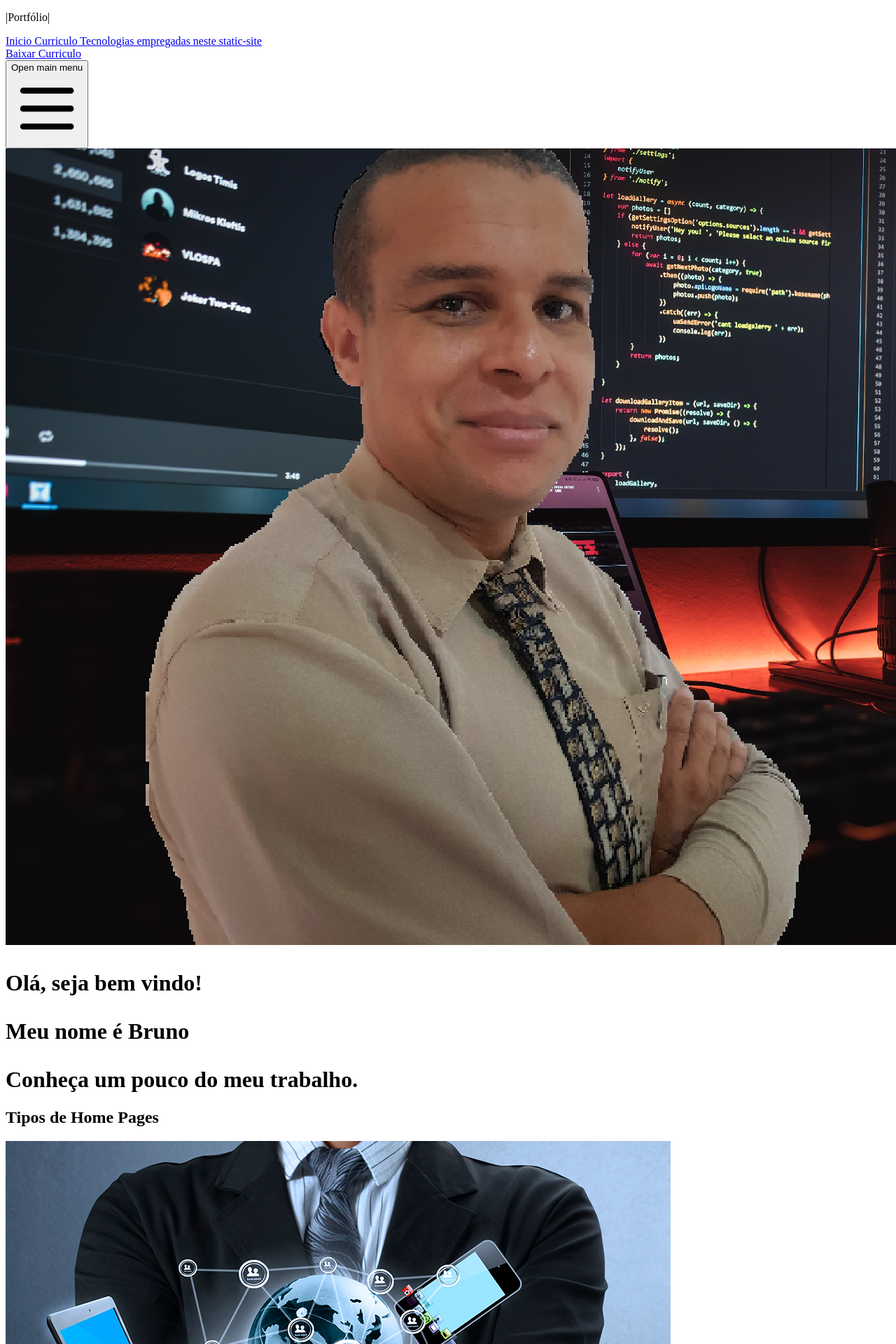
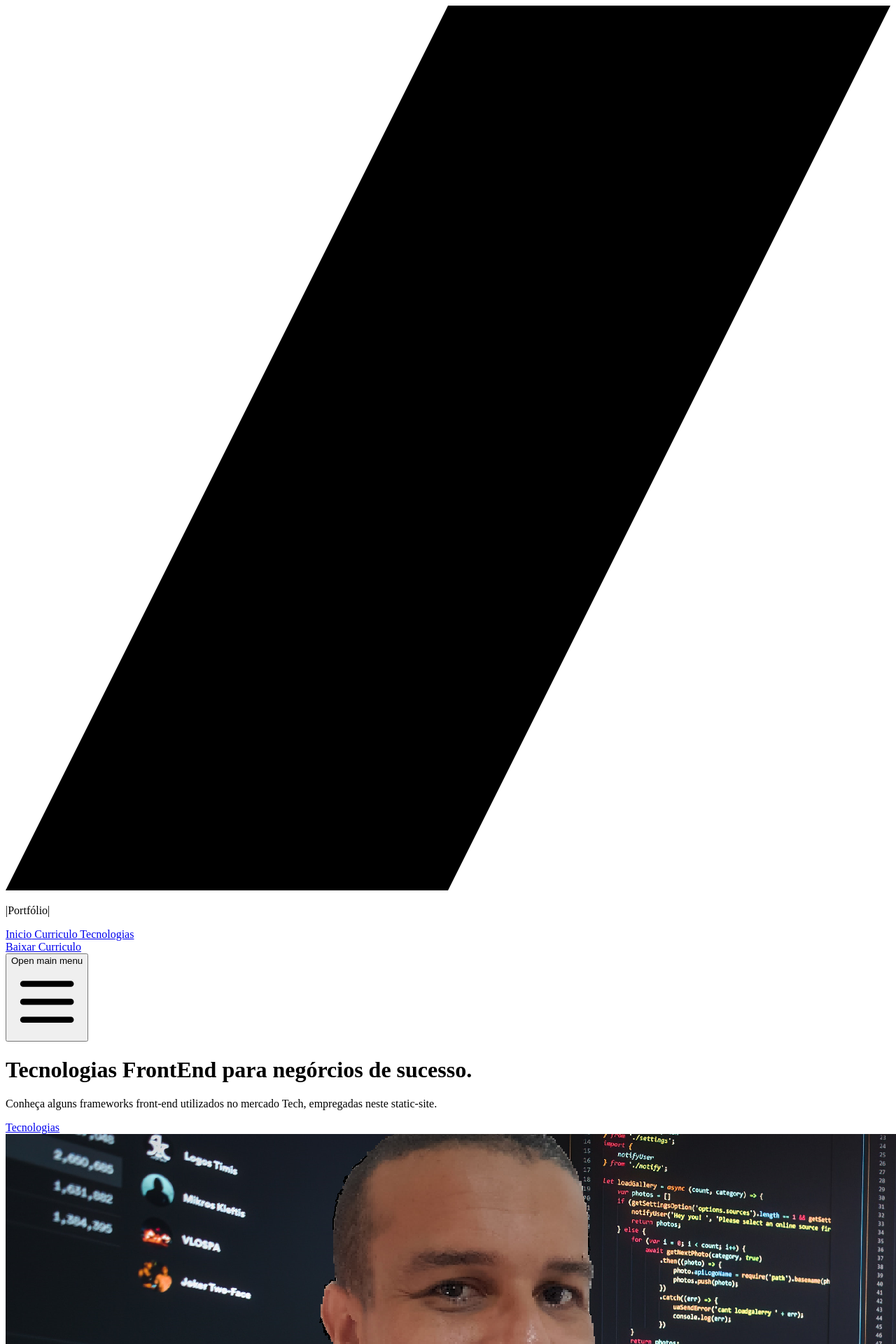
Before and after one commit to wwwbruno1981/portfolio, a Next.js app: page / in a window 1280 px wide. Shown: the top 1920 px of the page at 70% size. Built offline with nearby package versions, Linux system fonts and the light colour scheme.

Commit message:
atualizacao 8

```diff
--- a/components/folder.js
+++ b/components/folder.js
@@ -2,35 +2,40 @@
 
 const callouts = [
   {
-    name: 'Style',
+    name: 'Home Page Style',
     description: 'Landing Page',
     imageSrc: '/assets/bgTECS.jpg',
     imageAlt: 'imagem de landingpage.',
     href: '/landingpage',
   },
   {
-    name: 'Style',
+    name: 'Home Page Style',
     description: 'Ecommerce',
     imageSrc: '/assets/bgECO.png',
     imageAlt: 'imafem de ecommerce.',
     href: '/ecommerce',
   },
   {
-    name: 'Style',
+    name: 'Home Page Style',
     description: 'Em construção',
     imageSrc: 'https://tailwindui.com/img/ecommerce-images/home-page-02-edition-03.jpg',
     imageAlt: 'Collection of four insulated travel bottles on wooden shelf.',
     href: '#',
   },
+
 ]
 function Folder() {
         return (
           <div className="bg-gray-100">
+            <div className="sm:text-center lg:text-center">
+              <h1 className="text-4xl tracking-tight font-sans text-gray-900 sm:text-5xl md:text-5xl">
+                <span className="block xl:inline">Home Pages</span>{' '}
+                <span className="block text-indigo-600 xl:inline">Technology.</span>
+              </h1>
+              </div>
           <div className="max-w-7xl mx-auto px-4 sm:px-6 lg:px-8">
             <div className="max-w-2xl mx-auto py-16 sm:py-24 lg:py-10 lg:max-w-none">
-             <Barra />
-
-              <div className="mt-6 space-y-12 lg:space-y-0 lg:grid lg:grid-cols-3 lg:gap-x-6">
+            <div className="mt-6 space-y-12 lg:space-y-0 lg:grid lg:grid-cols-3 lg:gap-x-6">
                 {callouts.map((callout) => (
                   <div key={callout.name} className="group relative">
                     <div className="relative w-full h-80 bg-white rounded-lg overflow-hidden group-hover:opacity-75 sm:aspect-w-2 sm:aspect-h-1 sm:h-64 lg:aspect-w-1 lg:aspect-h-1">
@@ -40,13 +45,13 @@
                         className="w-full h-full object-center object-cover"
                       />
                     </div>
-                    <h3 className="mt-6 text-sm text-gray-500">
+                    <h3 className="mt-6 text-sm text-center text-black">
                       <a href={callout.href}>
                         <span className="absolute inset-0" />
                         {callout.name}
                       </a>
                     </h3>
-                    <p className="text-3xl font-semibold text-gray-900">{callout.description}</p>
+                    <p className="text-3xl font-semibold text-center text-black">{callout.description}</p>
                   </div>
                 ))}
               </div>
--- a/components/footer.js
+++ b/components/footer.js
@@ -1,7 +1,7 @@
 function Footer() {
     return (
 
-<footer className="shadow-2xl bg-gradient-to-r from-red-700 via-red-900 to-red-700 flex items-center justify-center w-full h-24 border-t">
+<footer className="shadow-2xl bg-gradient-to-r from-gray-700 via-gray-900 to-gray-700 flex items-center justify-center w-full h-24 border-t">
  <a className="text-white flex items-center justify-center">
    Todos os direitos reservados. &copy;2021 All rights reserved.
  </a>
--- a/components/home.js
+++ b/components/home.js
@@ -1,40 +1,52 @@
 import Nav from './nav';
 
 
-export async function getStaticProps() {
-  const res = await fetch('https://jsonplaceholder.typicode.com/posts')
-   const posts = await res.json()
+export default function Index() {
+  return (
 
- return {
-     props: {
-       posts,
-     },
-   }
- }
-
-export default function Index({posts}) {
-  return (
-    <div>
-     <Nav />
-       <div className="relative bg-red-900 md:bg-white overflow-hidden">
-        <div className="max-w-full">
-          <img
-            className="w-full sm:h-full md:h-96 lg:w-full lg:h-full"
-            src="/assets/bgTI.png"
-            alt="imagem"
-            />
-       </div>
-        <main className=" mx-auto max-w-7xl px-4 sm:px-6">
-          <div className="sm:text-center lg:text-left">
-            <h1 className="lg:absolute lg:inset-y-20 lg:right-0 lg:w-1/2 text-4xl tracking-tight font-extrabold text-yellow-400 sm:text-5xl md:text-5xl">
-            <p>Olá, seja bem vindo!</p>
-              <p>Meu nome é Bruno</p>
-              <span className="block text-3xl text-white xl:inline">Conheça um pouco do meu trabalho.</span>
-            </h1>
+     <div className="relative bg-white overflow-hidden">
+      <div className="max-w-7xl mx-auto">
+        <div className="relative z-10 pb-8 bg-white sm:pb-16 md:pb-20 lg:max-w-2xl lg:w-full lg:pb-28 xl:pb-32">
+          <svg
+            className="hidden lg:block absolute right-0 inset-y-0 h-full w-48 text-white transform translate-x-1/2"
+            fill="currentColor"
+            viewBox="0 0 100 100"
+            preserveAspectRatio="none"
+            aria-hidden="true"
+          >
+            <polygon points="50,0 100,0 50,100 0,100" />
+          </svg>
+          <Nav />
+     <main className="mt-10 mx-auto max-w-7xl px-4 sm:mt-12 sm:px-6 md:mt-16 lg:mt-20 lg:px-8 xl:mt-28">
+            <div className="sm:text-center lg:text-left">
+              <h1 className="text-4xl tracking-tight font-extrabold text-gray-900 sm:text-5xl md:text-5xl">
+                <span className="block xl:inline">Tecnologias FrontEnd para</span>{' '}
+                <span className="block text-indigo-600 xl:inline">negórcios de sucesso.</span>
+              </h1>
+              <p className="mt-3 text-base text-gray-500 sm:mt-5 sm:text-lg sm:max-w-xl sm:mx-auto md:mt-5 md:text-xl lg:mx-0">
+              Conheça alguns frameworks front-end utilizados no mercado Tech, empregadas neste static-site.
+              </p>
+              <div className="mt-5 sm:mt-8 sm:flex sm:justify-center lg:justify-start">
+                <div className="rounded-md shadow">
+                  <a
+                    href="/site"
+                    className="w-full flex items-center justify-center px-8 py-3 border border-transparent text-base font-medium rounded-md text-white bg-indigo-600 hover:bg-indigo-700 md:py-4 md:text-lg md:px-10"
+                  >
+                    Tecnologias
+                  </a>
+                </div>
+              </div>
+            </div>
+          </main>
         </div>
-        </main>
-   </div>
- </div>
-
+      </div>
+      <div className="lg:absolute lg:inset-y-0 lg:right-0 lg:w-1/2">
+        <img
+          className="h-56 w-full object-cover sm:h-72 md:h-96 lg:w-full lg:h-full"
+          src="/assets/bgTI.png"
+          alt=""
+        />
+      </div>
+    </div>
   )
 }
--- a/components/nav.js
+++ b/components/nav.js
@@ -1,3 +1,4 @@
+
 import {Disclosure} from '@headlessui/react'
 import {MenuIcon, XIcon } from '@heroicons/react/outline'
 import Link from 'next/link'
@@ -5,14 +6,14 @@
 const navigation = [
     { name: 'Inicio', href: '/'},
     { name: ' Curriculo', href: '/curriculo' },
-    { name: ' Tecnologias empregadas neste static-site', href: '/site' },
+    { name: ' Tecnologias', href: '/site' },
 
   ]
 
   function Nav() {
     return (
       <div>
-        <Disclosure as="nav" className="shadow-2xl bg-gradient-to-r from-red-700 via-red-900 to-red-700">
+        <Disclosure as="nav" className="shadow-2xl bg-gradient-to-r from-gray-700 via-gray-900 to-gray-700">
           {({ open }) => (
             <>
               <div className="max-w-7xl mx-auto px-4 sm:px-6 lg:px-8">
@@ -41,7 +42,7 @@
                   </div>
 
                   <div className="flex items-center justify-between h-16">
-                    {/* Download button */}
+
                     <div className="flex items-center">
                      <div className="flex-shrink-0">
                      <a href="https://drive.google.com/file/d/1L8CFVpwW4bZmf59eUQI7tIglWT18rovh/view?usp=sharing"
@@ -52,7 +53,7 @@
                   </div>
 
                   <div className="-mr-2 flex md:hidden">
-                    {/* Mobile menu button */}
+
                     <Disclosure.Button className="bg-gray-800 inline-flex items-center justify-center p-2 rounded-md text-gray-400 hover:text-white hover:bg-gray-700 focus:outline-none focus:ring-2 focus:ring-offset-2 focus:ring-offset-gray-800 focus:ring-white">
                       <span className="sr-only">Open main menu</span>
                       {open ? (
--- a/pages/curriculo.js
+++ b/pages/curriculo.js
@@ -9,7 +9,7 @@
     <div className="bg-white-400 shadow overflow-hidden sm:rounded-lg">
       <div className=" text-center px-4 py-5 sm:px-6">
         <h3 className="text-3xl leading-6 font-medium text-gray-900">Bruno da Conceição</h3>
-        <p className="text-center text-2xl mt-1 text-sm text-gray-500">Resindente em: Nova Aurora - Belford Roxo - RJ</p>
+        <p className="text-center text-2xl mt-1 text-sm text-gray-500">Residente em: Nova Aurora - Belford Roxo - RJ</p>
         <p className="text-center text-2xl mt-1  text-sm text-gray-500">Contato wwwbrruno@gmail.com - (21) 99255 6460 p/recados (21) 99423 1066</p>
 
       </div>
```
Also changed, not shown: components/banner.js (+4 -4 lines), public/assets/bgTI.jpg (added).
